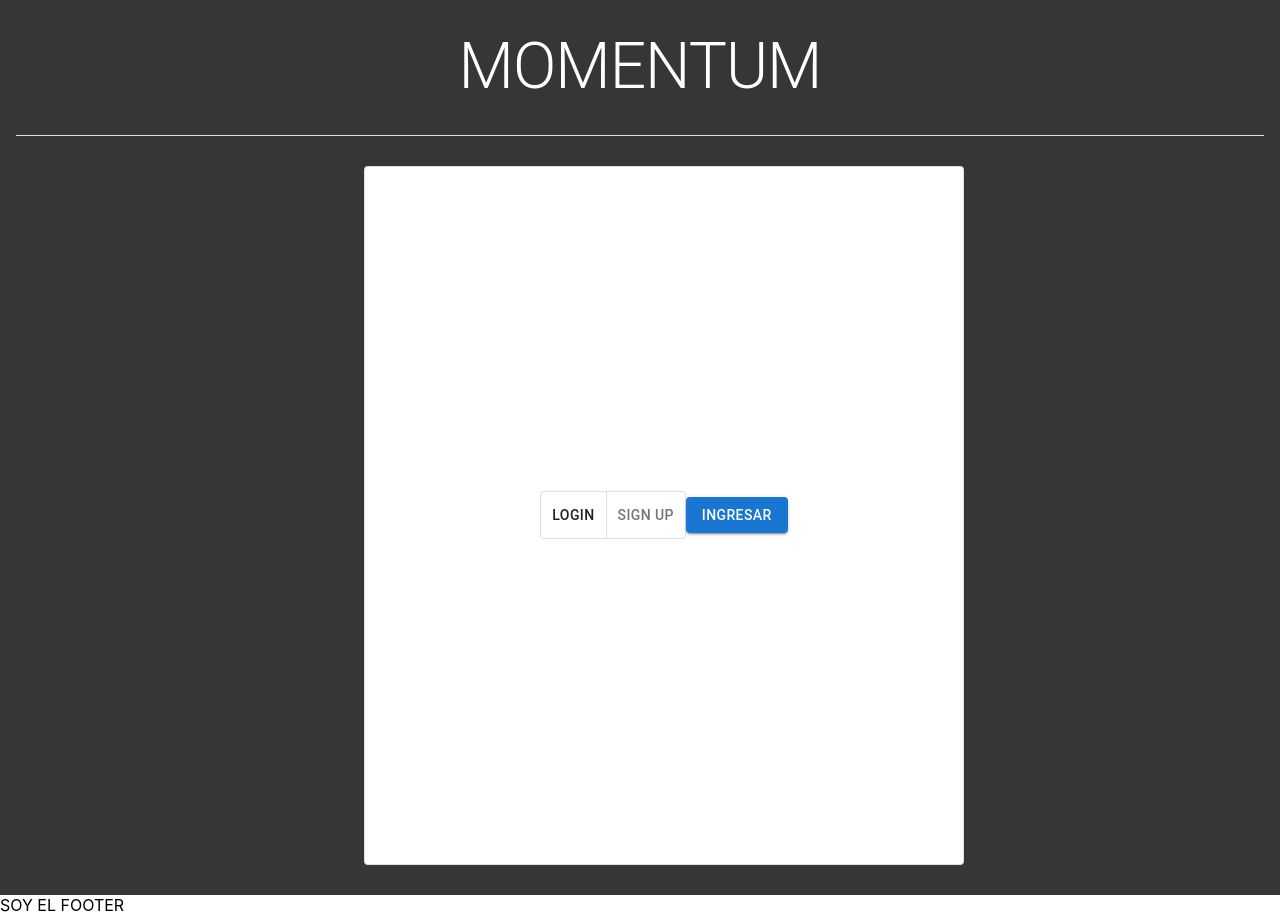
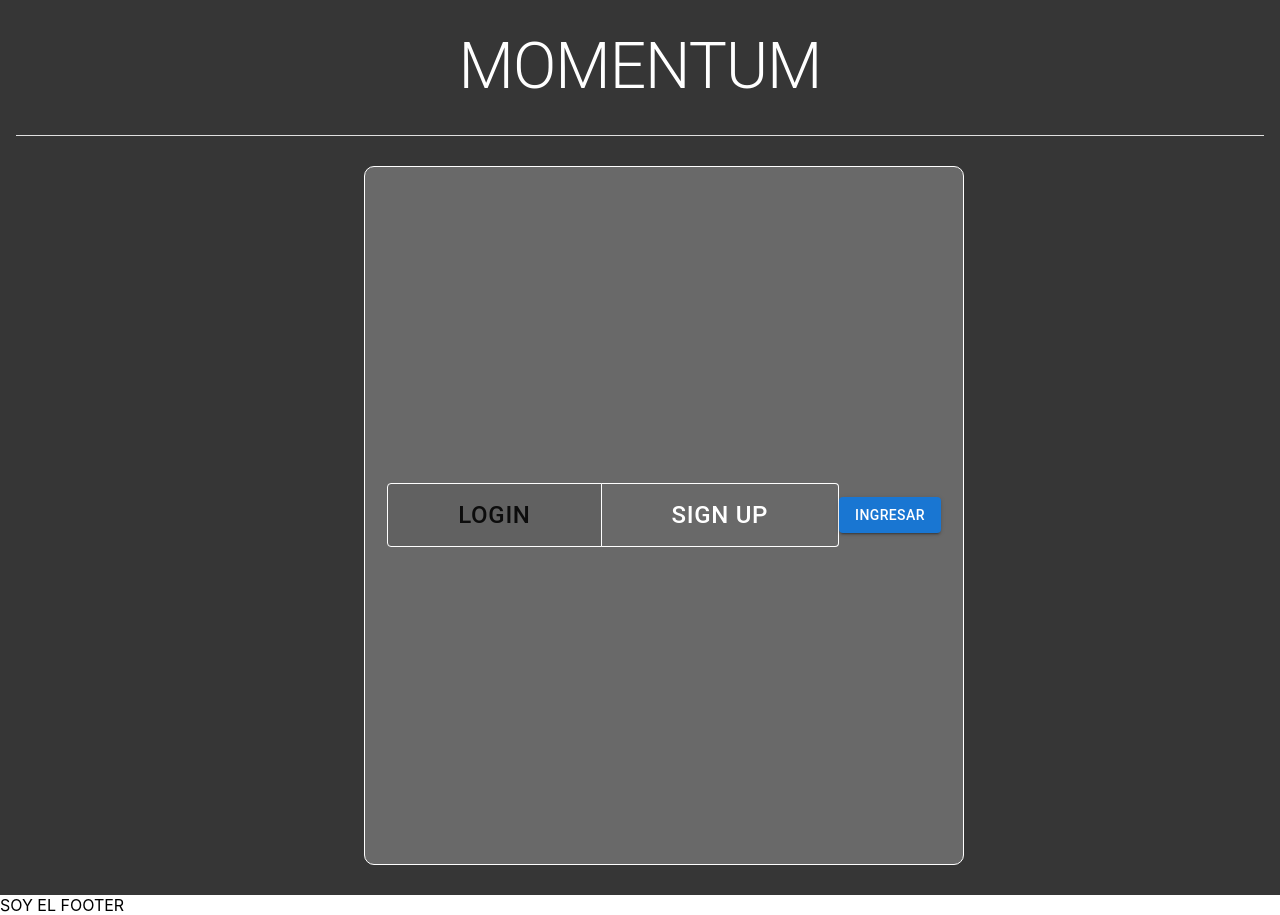
Before and after one commit to AdrianGonzalezFilgueira/fototeca-20, a Next.js app: page /login in a window 1280 px wide. Built offline with nearby package versions, Linux system fonts and the light colour scheme.

Commit message:
refactor components in progress

```diff
--- a/components/CardLogin.js
+++ b/components/CardLogin.js
@@ -3,10 +3,10 @@ import styles from "../styles/CardLogin.module.css";
 import {
   Container,
   Card,
-  ToggleButton,
   ToggleButtonGroup,
 } from "@mui/material";
 import ButtonSubmit from "./ButtonSubmit";
+import CreatedToggleButton from "./ToggleButton";
 
 export default function CardLogin() {
   const [alignment, setAlignment] = useState("login");
@@ -16,23 +16,19 @@ export default function CardLogin() {
   };
 
   return (
-    <Container maxWidth="sm">
-      <Card className={styles.CardLogin} variant="outlined">
+    <Container maxWidth="sm" >
+      <Card className={styles.CardLogin} variant="outlined" sx={{
+        display: "flex",
+        justifyContent: "center",
+        alignItems: "center",
+        margin: "30px auto",
+        background: "rgba(255, 255, 255, 0.25)",
+        borderColor: "white",
+        boxSizing: "border-box",
+        borderRadius: "10px"}}>
         <ToggleButtonGroup value={alignment} exclusive onChange={handleChange}>
-          <ToggleButton
-            className={styles.CardLogin_Button}
-            sx={{
-              "&.Mui-selected": {
-                backgroundColor: "white",
-              },
-            }}
-            value="login"
-          >
-            Login
-          </ToggleButton>
-          <ToggleButton className={styles.CardLogin_Button} value="signup">
-            Sign Up
-          </ToggleButton>
+          <CreatedToggleButton value="login">Login</CreatedToggleButton>
+          <CreatedToggleButton value="signup">Sign up</CreatedToggleButton>
         </ToggleButtonGroup>
         <ButtonSubmit>Ingresar</ButtonSubmit>
       </Card>
--- /dev/null
+++ b/components/ToggleButton.js
@@ -0,0 +1,29 @@
+import {
+  ToggleButton
+} from "@mui/material";
+
+export default function CreatedToggleButton ({value, children}) {
+  return (
+      <ToggleButton
+        sx={{
+          /*"&.Mui-selected": {
+            backgroundColor: "white",}*/
+            color: "white",
+            borderColor: "white",
+            padding: "10px 70px",
+            fontSize: "24px",
+            ":hover": {
+              backgroundColor: "rgba(255, 255, 255, 20%)",
+              color: "white"
+            },
+            ":focus": {
+              backgroundColor: "white",
+              color: "black"
+            }
+        }}
+        value={value}
+      >
+        {children}
+      </ToggleButton>
+  )
+}
--- a/pages/login.js
+++ b/pages/login.js
@@ -1,10 +1,10 @@
 import styles from "../styles/Login.module.css";
-import FrameLogin from "../components/CardLogin";
+import CardLogin from "../components/CardLogin";
 
 export default function LoginPage() {
   return (
     <div className="mainDiv">
-      <FrameLogin />
+      <CardLogin />
     </div>
   );
 }
--- a/styles/CardLogin.module.css
+++ b/styles/CardLogin.module.css
@@ -1,29 +1,4 @@
 .CardLogin {
-  margin: 30px auto;
-  background: rgba(255, 255, 255, 0.25);
-  border: 1.5px solid #ffffff;
-  box-sizing: border-box;
-  border-radius: 10px;
-  display: flex;
-  justify-content: center;
-  align-items: center;
   width: 600px;
   height: 699px;
 }
-
-.CardLogin_Button {
-  color: white;
-  border-color: white;
-  padding: 10px 70px;
-  font-size: 24px;
-}
-
-.CardLogin_Button:focus {
-  background-color: white;
-  color: black;
-}
-
-.CardLogin_Button:hover {
-  background-color: rgba(255, 255, 255, 20%);
-  color: white;
-}
```
